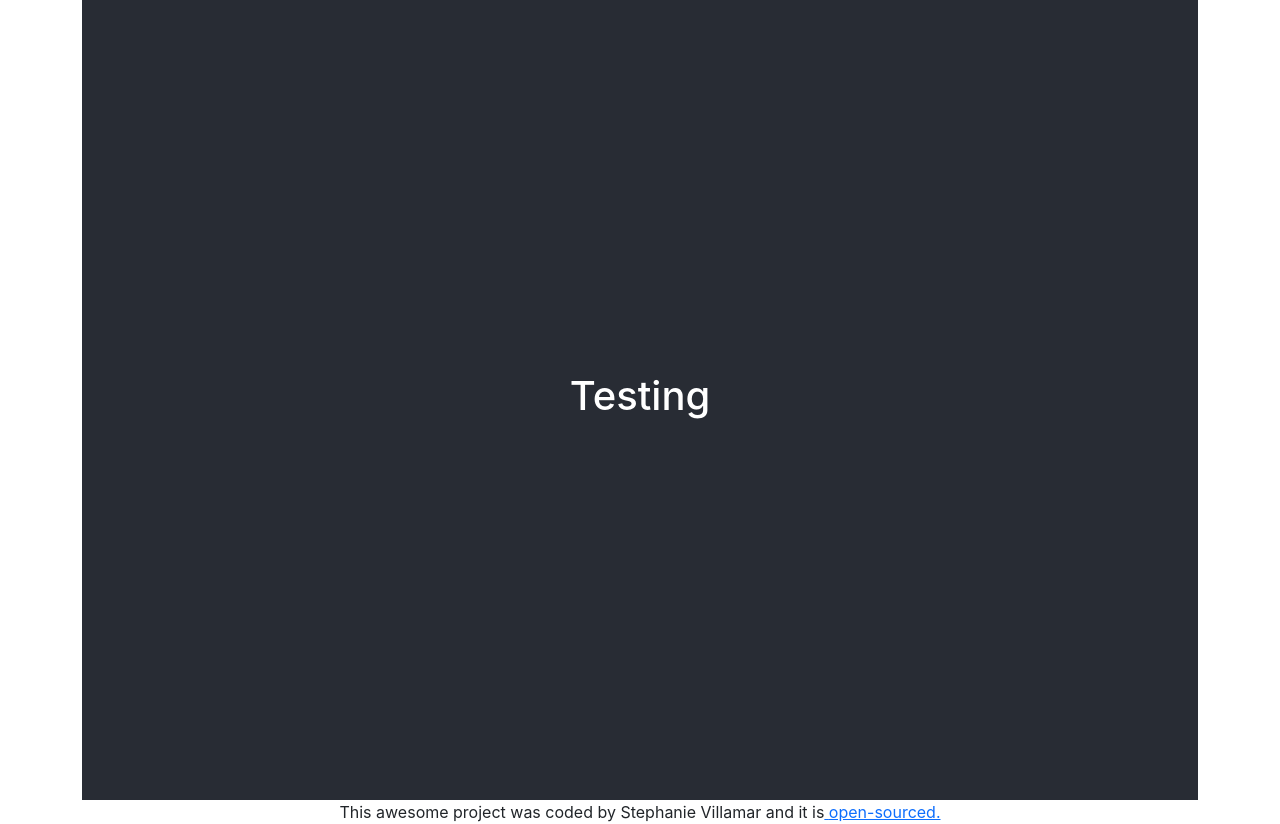
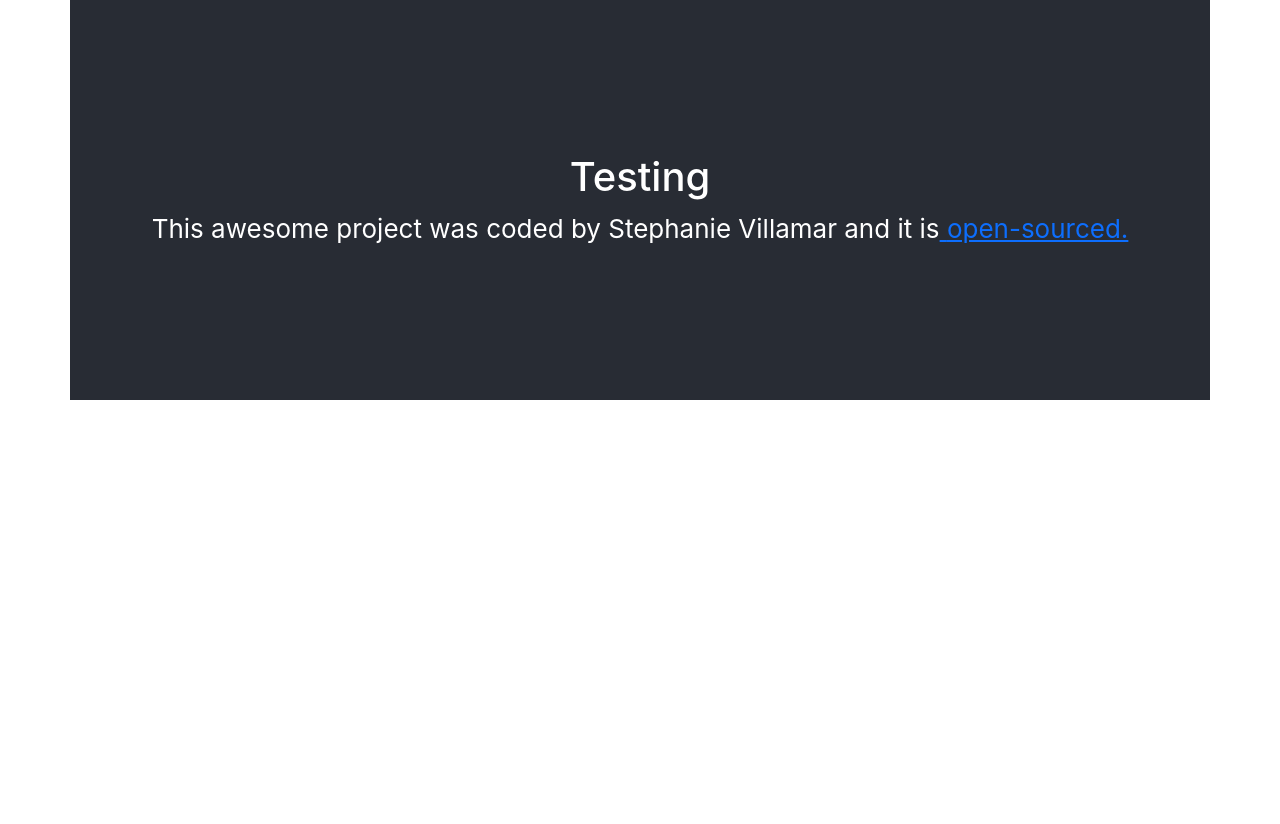
Before and after one commit to stephaniemv9/testing-my-app, a React (Create React App) app: page / in a window 1280 px wide. After the commit the page ends 800 px from the top, so only its background shows below. Built offline with nearby package versions, Linux system fonts and the light colour scheme.

Commit message:
updated app.css

```diff
--- a/src/App.css
+++ b/src/App.css
@@ -2,20 +2,9 @@
   text-align: center;
 }
 
-.App-logo {
-  height: 40vmin;
-  pointer-events: none;
-}
-
-@media (prefers-reduced-motion: no-preference) {
-  .App-logo {
-    animation: App-logo-spin infinite 20s linear;
-  }
-}
-
-.App-header {
+.container {
   background-color: #282c34;
-  min-height: 100vh;
+  min-height: 50vh;
   display: flex;
   flex-direction: column;
   align-items: center;
@@ -23,16 +12,3 @@
   font-size: calc(10px + 2vmin);
   color: white;
 }
-
-.App-link {
-  color: #61dafb;
-}
-
-@keyframes App-logo-spin {
-  from {
-    transform: rotate(0deg);
-  }
-  to {
-    transform: rotate(360deg);
-  }
-}
```
